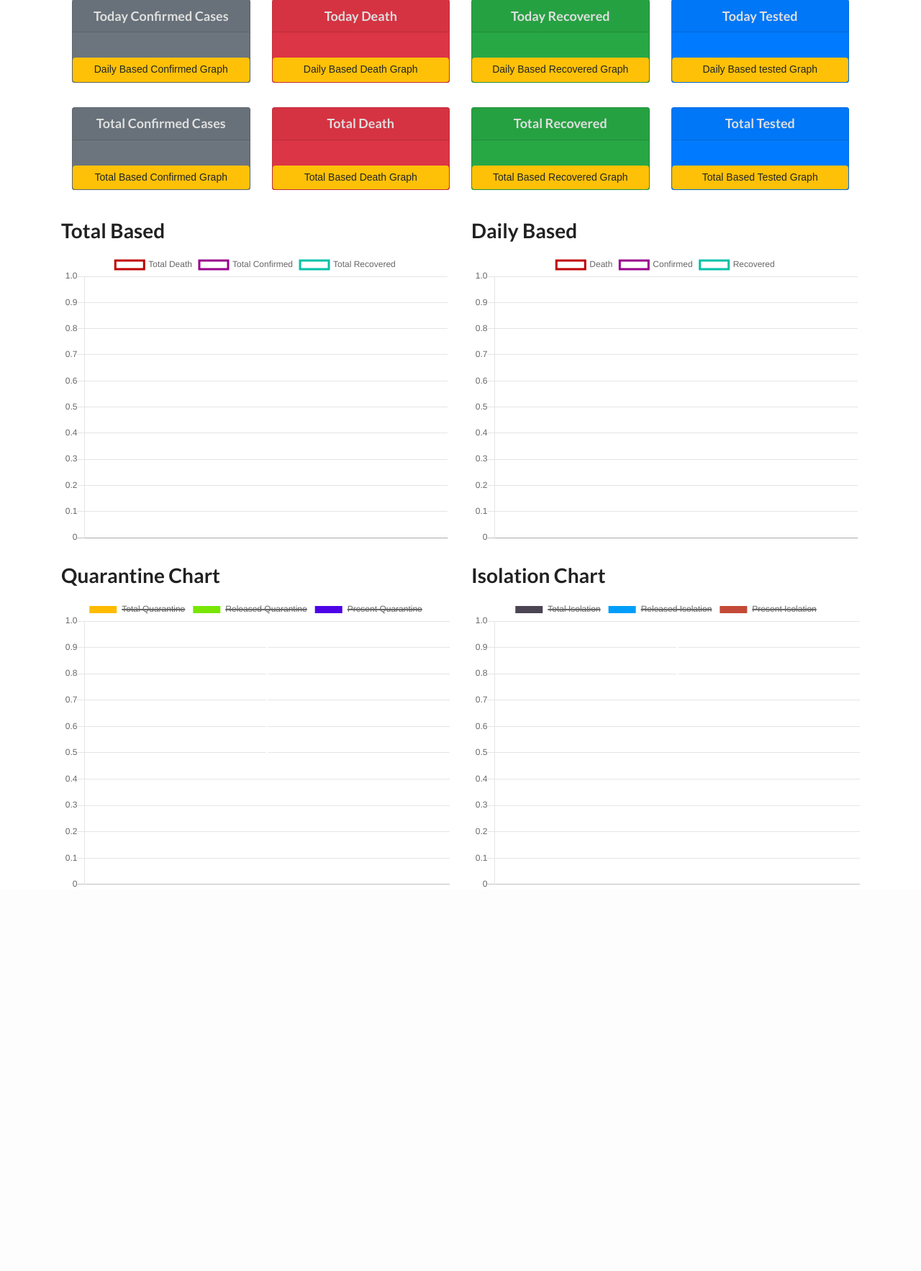
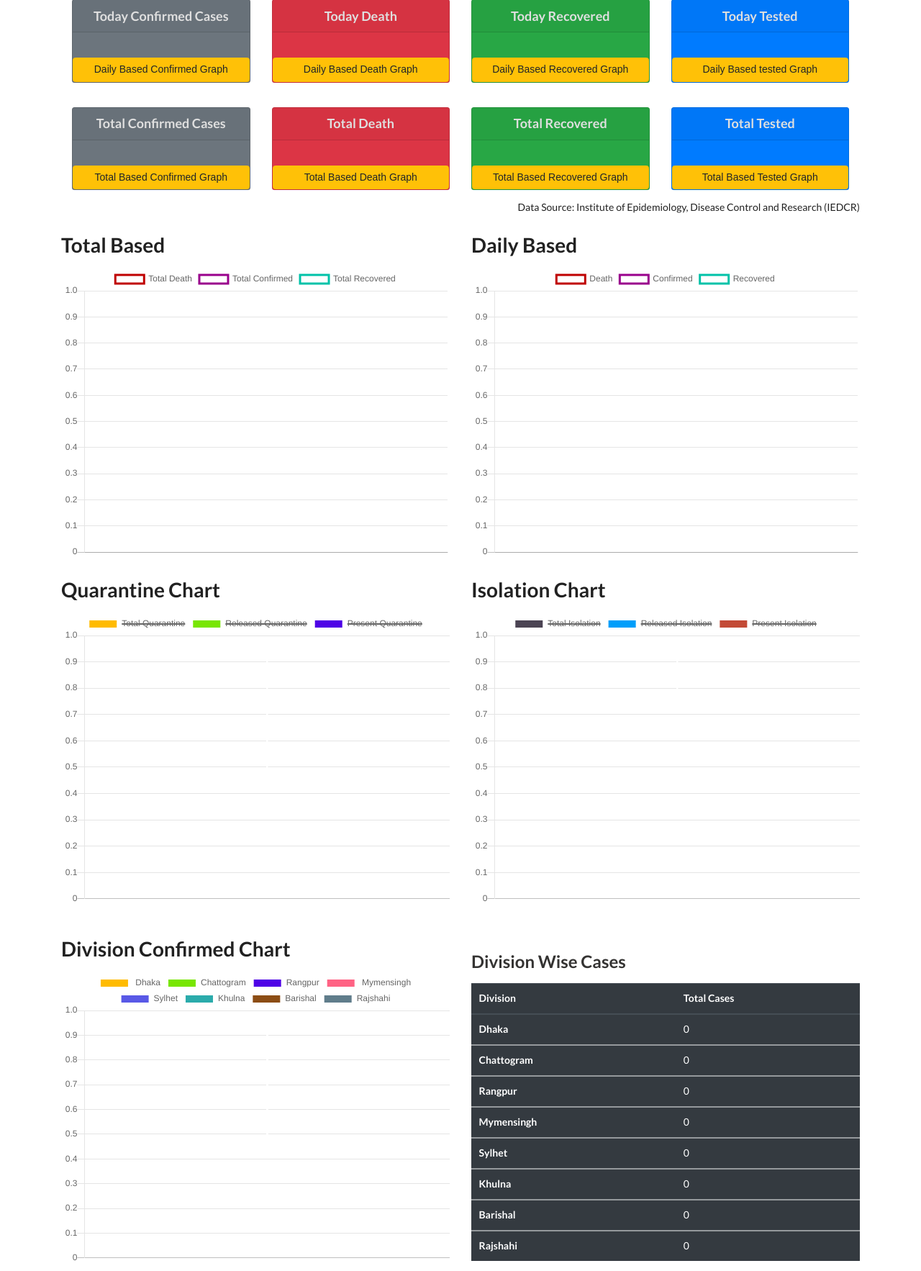
Before and after one commit to NirobxHasan/coronabd, a Django app: page / in a window 1280 px wide. Shown: the part 101-1867 px from the top of the page at 72% size. Before the commit the page ends 1333 px from the top, so only its background shows below. Run offline with Django 3.2, Linux system fonts and the light colour scheme; data that the repository does not hold is empty; some libraries are stand-ins or nearby versions.

Commit message:
add new chart

```diff
--- a/services/templates/services/coronachart.html
+++ b/services/templates/services/coronachart.html
@@ -268,6 +268,48 @@
                 }
             }
         });
+
+        //Division chart
+
+        var ctx = document.getElementById('divisionChart').getContext('2d');
+        var color=["#ff6384","#5959e6","#2babab","#8c4d15","#8bc34a","#607d8b","#009688"];
+
+        var myChart = new Chart(ctx, {
+            type: 'pie',
+            data: {
+                datasets: [{
+                    label: 'rader',
+
+                    backgroundColor: ["#ffbb00", "#78e602","#4e02e6","#ff6384","#5959e6","#2babab","#8c4d15","#607d8b",],
+
+                    data: [{{Dhaka_total}}, {{Chattogram_total}}, {{Rangpur_total}},{{Mymensingh_total}},{{Sylhet_total}},{{Khulna_total}},{{Barishal_total}},{{Rajshahi_total}}],
+
+                },
+
+                ],
+                labels: [
+                   ' Dhaka',
+                    'Chattogram',
+                    'Rangpur',
+                   ' Mymensingh',
+                    'Sylhet',
+                    'Khulna',
+                    'Barishal',
+                    'Rajshahi',
+                ]
+            },
+            options: {
+
+                scales: {
+                    yAxes: [{
+                        ticks: {
+                            beginAtZero: true
+                        }
+                    }]
+                }
+            }
+        });
+
 
 //modal graph
 
@@ -704,6 +746,9 @@
                 </div>
         </div>
     </div>
+    <div class="d-flex justify-content-end">
+        <p>Data Source: Institute of Epidemiology, Disease Control and Research (IEDCR)</p>
+    </div>
 
     <div class="row">
       <div class="col-sm">
@@ -723,12 +768,80 @@
         </div>
         <div class="col-sm">
             <h1>Isolation Chart</h1>
-          <canvas id="totalIsolation" width="400" height="300"></canvas>
+            <canvas id="totalIsolation" width="400" height="300"></canvas>
+        </div>
+    </div>
+    <br>
+    <div class="row">
+        <div class="col-sm">
+            <h1>Division Confirmed Chart</h1>
+          <canvas id="divisionChart" width="400" height="300"></canvas>
         </div>
 
-      </div>
+        <div class="col-sm">
+            <br>
+            <h2>Division Wise  Cases</h2>
+            <table class="table table-dark">
+                        <thead>
+                            <tr>
+                            <th scope="col">Division</th>
+                            <th scope="col">Total Cases</th>
+                            </tr>
+                        </thead>
+                        <tbody>
+                            <tr>
+                                <th scope="row">Dhaka</th>
+                                <td>{{Dhaka_total}}</td>
+                            </tr>
+                        </tbody>
+                        <tbody>
+                            <tr>
+                                <th scope="row">Chattogram</th>
+                                <td>{{Chattogram_total}}</td>
+                            </tr>
+                        </tbody>
+                        <tbody>
+                            <tr>
+                                <th scope="row">Rangpur</th>
+                                <td>{{Rangpur_total}}</td>
+                            </tr>
+                        </tbody>
+                        <tbody>
+                            <tr>
+                                <th scope="row">Mymensingh</th>
+                                <td>{{Mymensingh_total}}</td>
+                            </tr>
+                        </tbody>
+                        <tbody>
+                            <tr>
+                                <th scope="row">Sylhet</th>
+                                <td>{{Sylhet_total}}</td>
+                            </tr>
+                        </tbody>
+                        <tbody>
+                            <tr>
+                                <th scope="row">Khulna</th>
+                                <td>{{Khulna_total}}</td>
+                            </tr>
+                        </tbody>
+                        <tbody>
+                            <tr>
+                                <th scope="row">Barishal</th>
+                                <td>{{Barishal_total}}</td>
+                            </tr>
+                        </tbody>
+                        <tbody>
+                            <tr>
+                                <th scope="row">Rajshahi</th>
+                                <td>{{Rajshahi_total}}</td>
+                            </tr>
+                        </tbody>
+                </table>
+        </div>
+    </div>
 
-  </div>
+
+</div>
 
 <!-- Modal -->
 <!-- daily confirmed_case -->
--- a/services/urls.py
+++ b/services/urls.py
@@ -1,11 +1,12 @@
 from django.conf.urls import url
 from django.urls import path
 from . import views
-from services.views import CoronaChartView
+# from services.views import CoronaChartView
 
 urlpatterns = [
     path('myths/',views.myths, name='myths'),
     path('confirmedArea/',views.confirmedArea,name='confirmedArea'),
-    path('',CoronaChartView.as_view(), name='chart')
+    path('',views.CoronaChartView,name='chart')
+    # path('',CoronaChartView.as_view(), name='chart')
 
 ]
--- a/services/views.py
+++ b/services/views.py
@@ -6,15 +6,68 @@ def myths(request):
     myth = Myth.objects.all()
     return render(request, 'services/myths.html',{'myths':myth})
 
-class CoronaChartView(TemplateView):
-    template_name = 'services/coronachart.html'
+# class CoronaChartView(TemplateView):
+#     template_name = 'services/coronachart.html'
 
-    def get_context_data(self, **kwargs):
-        context = super().get_context_data(**kwargs)
-        context["qs"] = Coronacounter.objects.all()
-        return context
+#     def get_context_data(self, **kwargs):
+#         context = super().get_context_data(**kwargs)
+#         context["qs"] = Coronacounter.objects.all()
+#         return context
 
+def CoronaChartView(request):
+    qs = Coronacounter.objects.all()
+    areas = Area.objects.all()
+    Dhaka_total = 0
+    Chattogram_total = 0
+    Rangpur_total = 0
+    Mymensingh_total = 0
+    Sylhet_total = 0
+    Khulna_total = 0
+    Barishal_total = 0
+    Rajshahi_total = 0
+    Dhakacity_total = 0
+    total = 0
+    Unidentified_total = 0
+    for i in areas:
+        if i.division.division == "Dhaka Division" and i.district == 'Dhaka':
+            Dhakacity_total = Dhakacity_total + i.confirmed_cases
+        if i.division.division == "Dhaka Division":
+            Dhaka_total = Dhaka_total + i.confirmed_cases
+        if i.division.division == "Chattogram Division":
+            Chattogram_total = Chattogram_total + i.confirmed_cases
+        if i.division.division == "Rangpur Division":
+           Rangpur_total = Rangpur_total + i.confirmed_cases
+        if i.division.division == "Mymensingh Division":
+            Mymensingh_total =  Mymensingh_total + i.confirmed_cases
+        if i.division.division == "Sylhet Division":
+            Sylhet_total = Sylhet_total + i.confirmed_cases
+        if i.division.division == "Khulna Division":
+            Khulna_total = Khulna_total + i.confirmed_cases
+        if i.division.division == "Barishal Division":
+            Barishal_total = Barishal_total + i.confirmed_cases
+        if i.division.division == "Rajshahi Division":
+            Rajshahi_total = Rajshahi_total + i.confirmed_cases
+        if i.division.division == "Undefined":
+            Unidentified_total =Unidentified_total + i.confirmed_cases
 
+        total = total + i.confirmed_cases
+
+    context={
+        'qs':qs,
+        'areas':areas,
+        'Dhaka_total':Dhaka_total,
+        'Chattogram_total':Chattogram_total,
+        'Rangpur_total':Rangpur_total,
+        'Mymensingh_total':Mymensingh_total,
+        'Sylhet_total':Sylhet_total,
+        'Khulna_total':Khulna_total,
+        'Barishal_total':Barishal_total,
+        'Rajshahi_total':Rajshahi_total,
+        'Dhakacity_total':Dhakacity_total,
+        'total':total,
+        'Unidentified_total':Unidentified_total
+    }
+    return render(request,'services/coronachart.html',context)
 
 def confirmedArea(request):
     areas = Area.objects.all()
```
